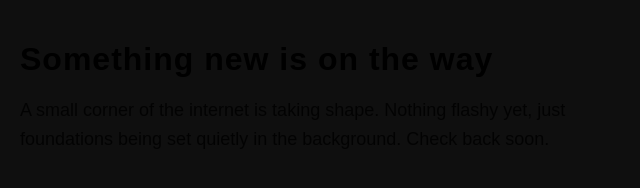
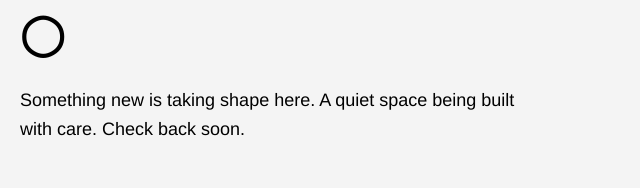
Before and after one commit to MrExplorer47/Umar, a plain HTML site: page index.html in a window 1280 px wide. Shown: the whole page, without its empty margins (0-640 px from the left). Drawn offline with Linux system fonts and the light colour scheme.

Commit message:
Add files via upload

```diff
--- a/index.html
+++ b/index.html
@@ -8,44 +8,45 @@
         body {
             margin: 0;
             padding: 0;
-            background: #0f0f0f;
-            colour: #e5e5e5;
-            font-family: Arial, sans-serif;
+            background: #f4f4f4;
+            colour: #333;
+            font-family: "Helvetica Neue", Arial, sans-serif;
             display: flex;
             justify-content: centre;
             align-items: centre;
             height: 100vh;
             text-align: centre;
         }
-        .container {
-            max-width: 600px;
+        .wrapper {
+            max-width: 500px;
             padding: 20px;
         }
-        h1 {
-            font-size: 32px;
-            margin-bottom: 10px;
-            letter-spacing: 1px;
+        .logo {
+            font-size: 40px;
+            font-weight: 600;
+            letter-spacing: 2px;
+            animation: float 3s ease-in-out infinite;
+            colour: #111;
+        }
+        @keyframes float {
+            0% { transform: translateY(0); }
+            50% { transform: translateY(-12px); }
+            100% { transform: translateY(0); }
         }
         p {
             font-size: 18px;
+            colour: #555;
+            margin-top: 20px;
             line-height: 1.6;
-            opacity: 0.8;
-        }
-        .fade-in {
-            animation: fadein 2s ease;
-        }
-        @keyframes fadein {
-            from { opacity: 0; }
-            to { opacity: 1; }
         }
     </style>
 </head>
 <body>
-    <div class="container fade-in">
-        <h1>Something new is on the way</h1>
+    <div class="wrapper">
+        <div class="logo">◯</div>
         <p>
-            A small corner of the internet is taking shape.
-            Nothing flashy yet, just foundations being set quietly in the background.
+            Something new is taking shape here.
+            A quiet space being built with care.
             Check back soon.
         </p>
     </div>
```
